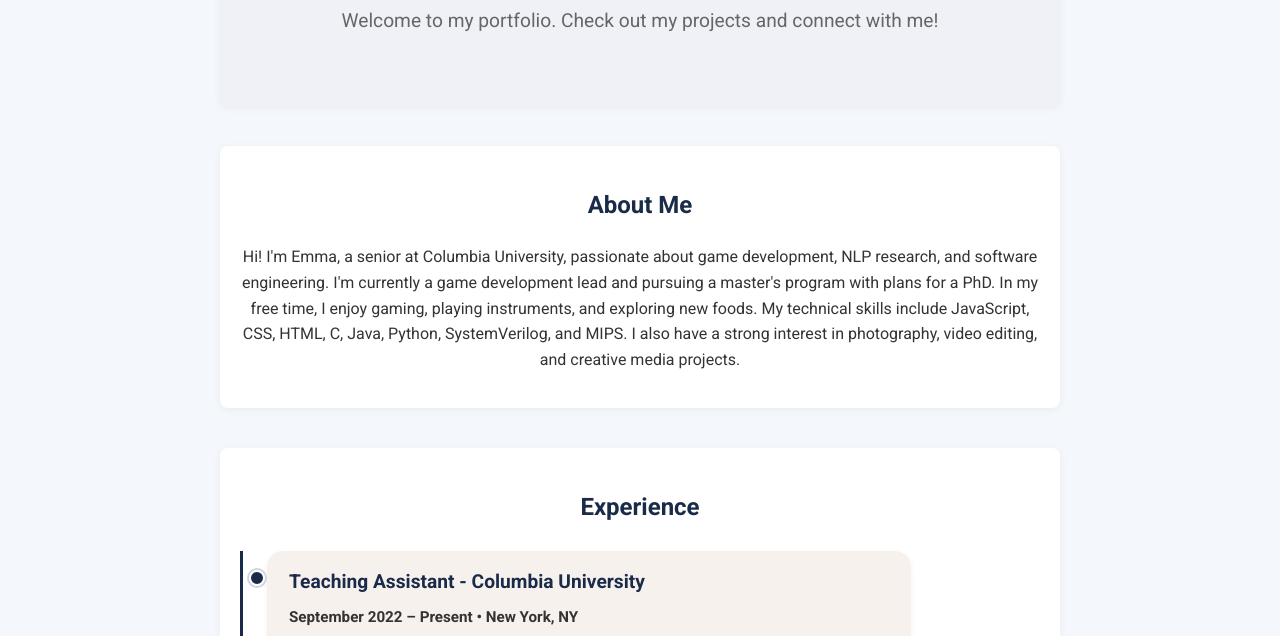
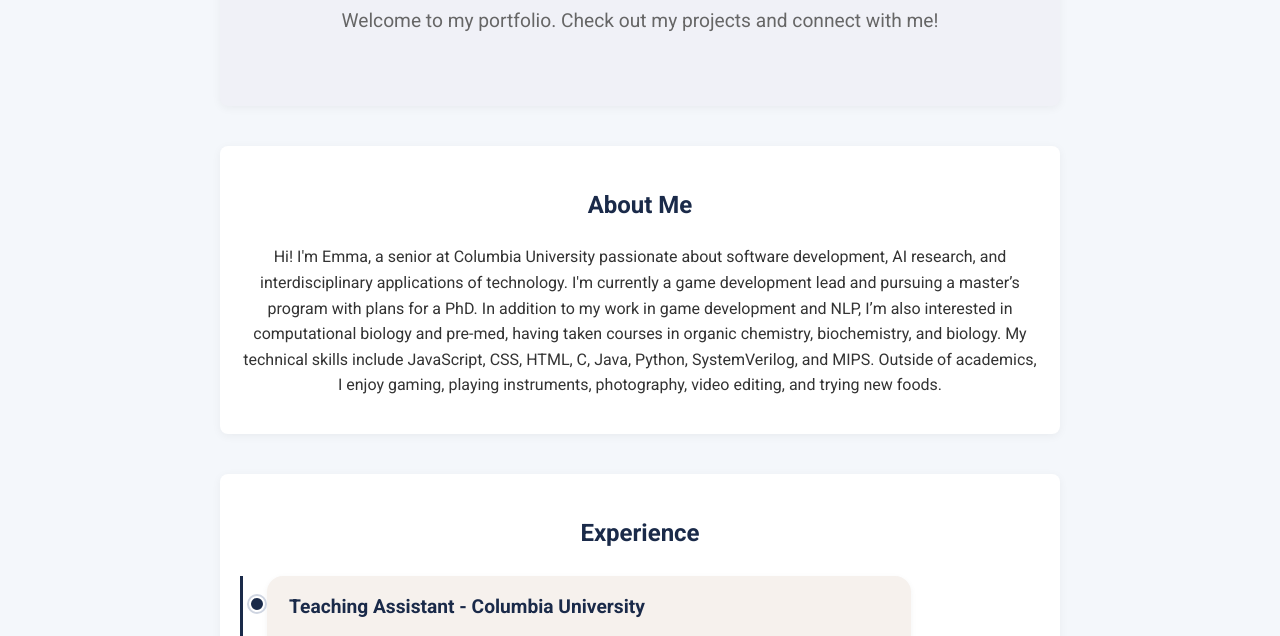
Before and after one commit to liemma/liemma.github.io, a plain HTML site: page index.html in a window 1280 px wide. Shown: the part 464-1100 px from the top of the page. Drawn offline with Linux system fonts and the light colour scheme.

Commit message:
Update index.html

```diff
--- a/index.html
+++ b/index.html
@@ -29,7 +29,9 @@
 
     <section id="about">
         <h2>About Me</h2>
-        <p>Hi! I'm Emma, a senior at Columbia University, passionate about game development, NLP research, and software engineering. I'm currently a game development lead and pursuing a master's program with plans for a PhD. In my free time, I enjoy gaming, playing instruments, and exploring new foods. My technical skills include JavaScript, CSS, HTML, C, Java, Python, SystemVerilog, and MIPS. I also have a strong interest in photography, video editing, and creative media projects.</p>
+        <p>Hi! I'm Emma, a senior at Columbia University passionate about software development, AI research, and interdisciplinary applications of technology. I'm currently a game development lead and pursuing a master’s program with plans for a PhD. In addition to my work in game development and NLP, I’m also interested in computational biology and pre-med, having taken courses in organic chemistry, biochemistry, and biology. My technical skills include JavaScript, CSS, HTML, C, Java, Python, SystemVerilog, and MIPS. Outside of academics, I enjoy gaming, playing instruments, photography, video editing, and trying new foods.
+
+</p>
     </section>
 
     <section id="experience">
```
